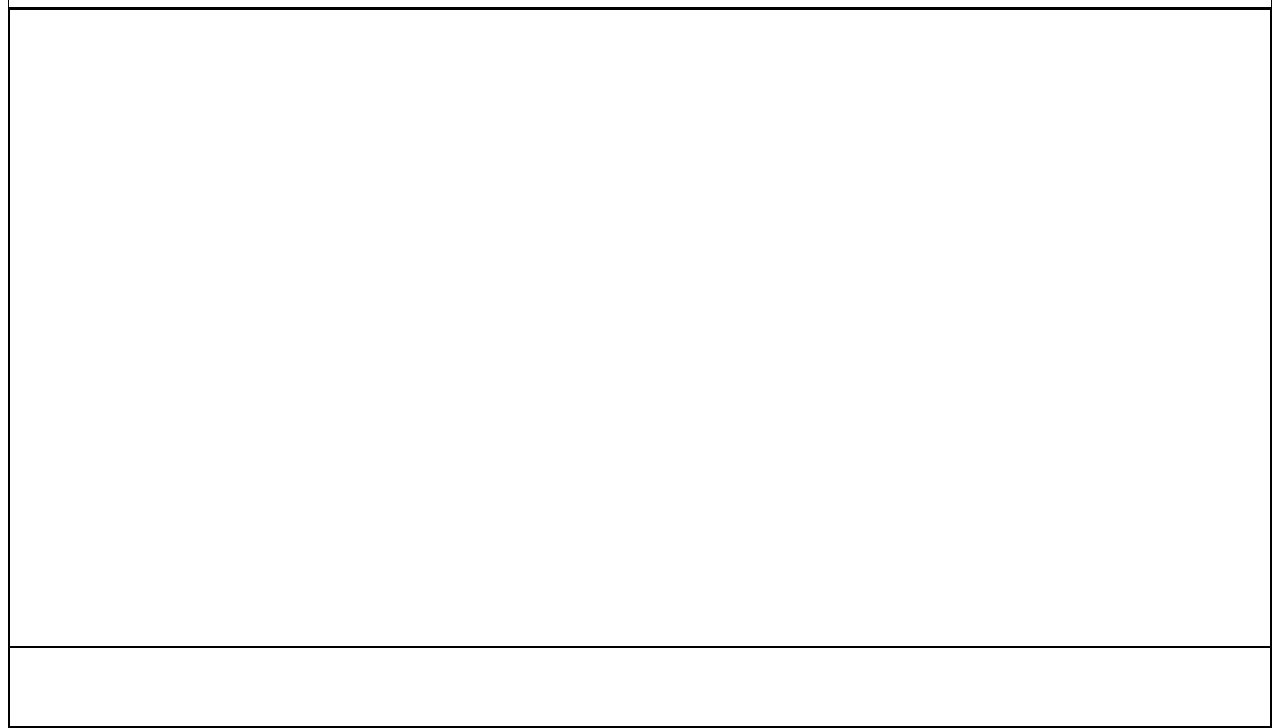
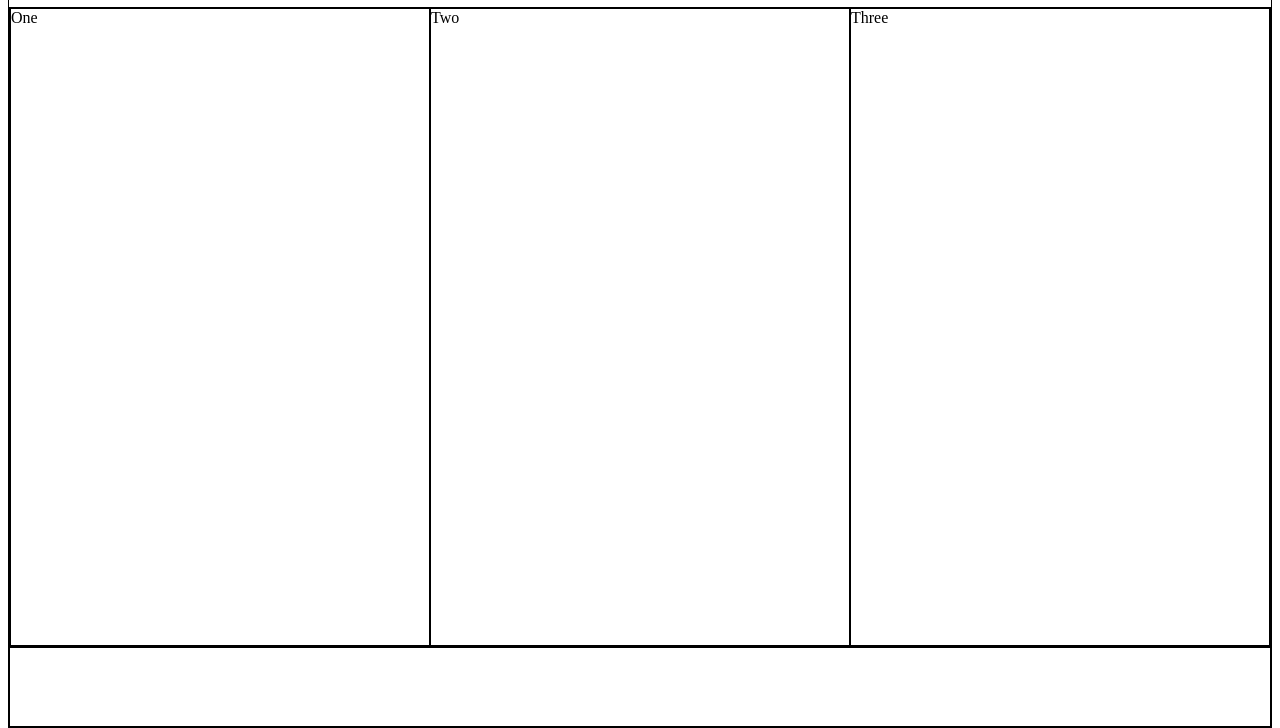
Before and after one commit to hdsteineke/avclub-practice, a plain HTML site: page index.html in a window 1280 px wide. Shown: the part 82-810 px from the top of the page. Drawn offline with Linux system fonts and the light colour scheme.

Commit message:
added columns

```diff
--- a/index.html
+++ b/index.html
@@ -15,7 +15,9 @@
 
 
     <div class="middle">
-        <div class="twins"></div>
+        <div class="thing-one">One</div>
+        <div class="thing-two">Two</div>
+        <div class="thing-three">Three</div>
 
 
 
--- a/style.css
+++ b/style.css
@@ -14,16 +14,27 @@ body {
 
 
 .middle {
+    display: grid;
+    grid-template-columns: 1fr 1fr 1fr;
     border: solid black 1px;
 
+
+}
+
+.thing-one {
+    border: solid black 1px;
+}
+
+.thing-two {
+    border: solid black 1px
+}
+
+.thing-three {
+    border: solid black 1px;
 }
 
 .footer {
     border: solid black 1px;
 }
 
-.twins {
-    display: grid;
-    grid-template-columns: 50% 50%;
-    border: solid black 1px;
 }
```
